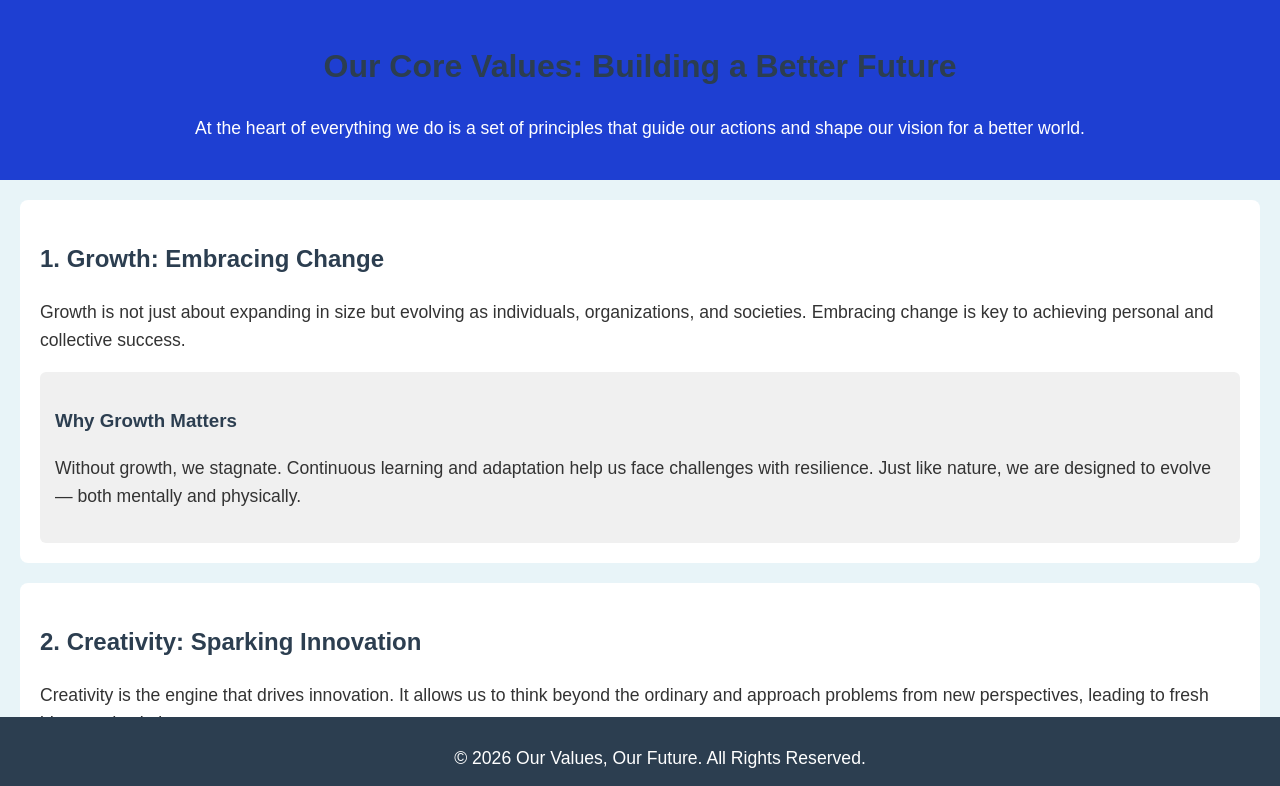
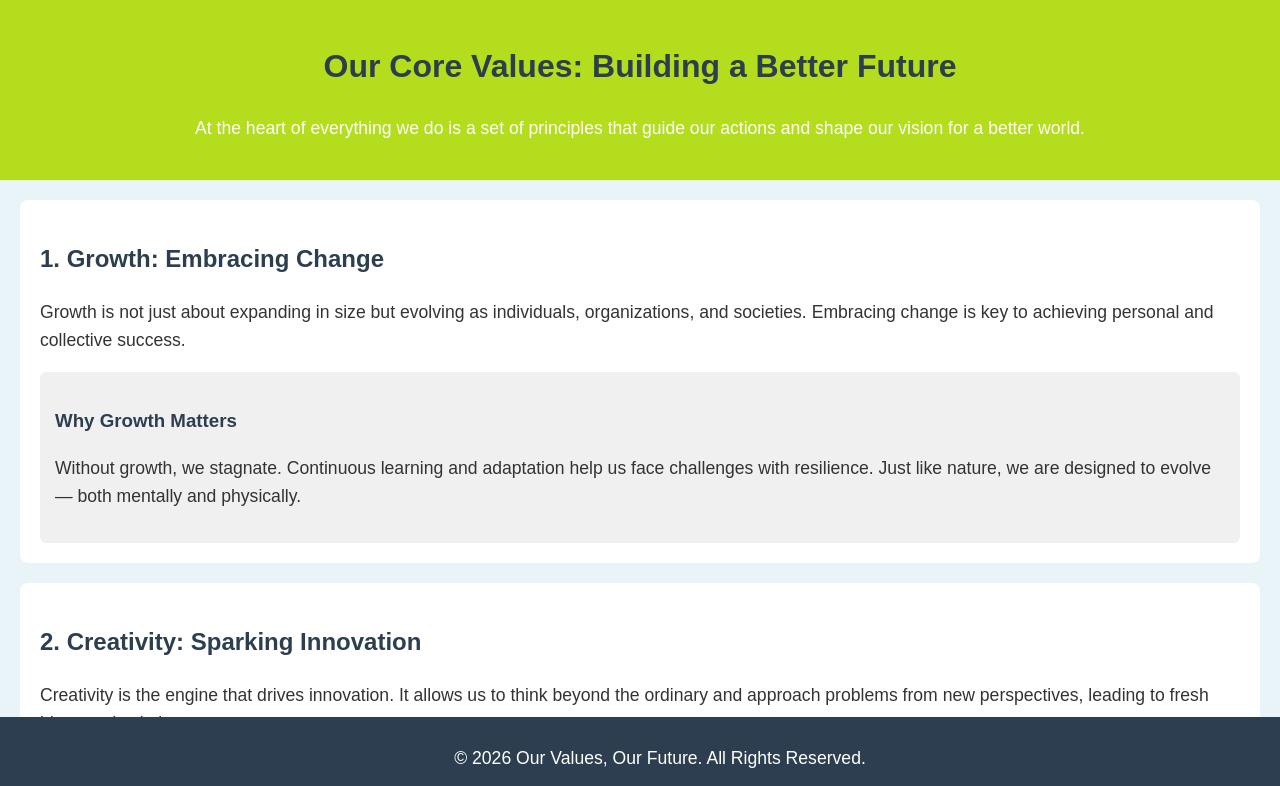
Before and after one commit to cdot-anish/Project-html, a plain HTML site: page index.html in a window 1280 px wide. Shown: the top 786 px of the page. Drawn offline with Linux system fonts and the light colour scheme.

Commit message:
yellow colour updated index.html

```diff
--- a/index.html
+++ b/index.html
@@ -15,7 +15,7 @@
             color: #333;
         }
         header {
-            background-color: #1e3fd2;
+            background-color: #b3dd1d;
             color: #fff;
             padding: 20px;
             text-align: center;
```
